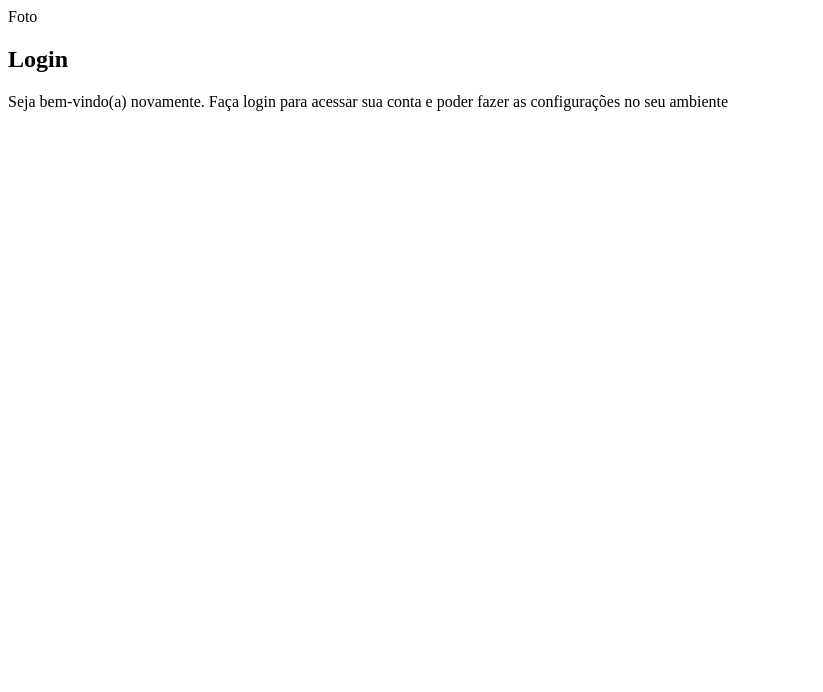
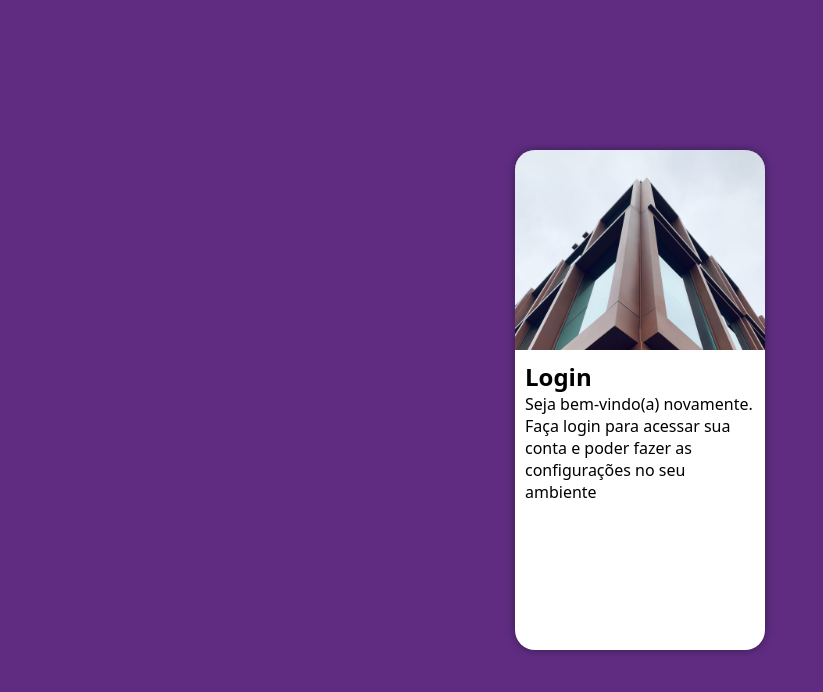
Before and after one commit to yukiomiyashiro/projeto-login, a plain HTML site: page index.html in a window 1280 px wide. Shown: the whole page, without its empty margins (0-823 px from the left). Drawn offline with Linux system fonts and the light colour scheme.

Commit message:
att estilos

```diff
--- a/estilos/style.css
+++ b/estilos/style.css
@@ -4,3 +4,48 @@
    --verde: #49a09d;
    --lilas: #5f2c82 ;
 }
+
+* {
+    font-family: system-ui, -apple-system, BlinkMacSystemFont, 'Segoe UI', Roboto, Oxygen, Ubuntu, Cantarell, 'Open Sans', 'Helvetica Neue', sans-serif;
+    padding: 0px;
+    margin: 0px;
+    box-sizing: border-box;
+}
+
+body, html {
+    background-color: var(--lilas);
+    height: 100vh;
+    width: 100vw;
+}
+
+main {
+    position: relative;
+    height: 100vh;
+    width: 100vw;
+}
+
+#login {
+    position: absolute;
+    top: 50%;
+    left: 50%;
+    transform: translate(-50%, -50%);
+    overflow: hidden;
+
+    background-color: white;
+    width: 250px;
+    height: 500px;
+    border-radius: 20px;
+    box-shadow: 0px 0px 10px rgba(0, 0, 0, 0.397);
+}
+
+#login > #imagem {
+    display: block;
+    background: var(--lilas) url(../imagens/pexels-david-underland-3523621.jpg) no-repeat;
+    background-size: cover;
+    height: 200px;
+}
+
+section#login > div#formulario {
+    display: block;
+    padding: 10px;
+}
--- a/index.html
+++ b/index.html
@@ -11,7 +11,7 @@
     <main>
         <section id="login">
             <div id="imagem">
-                Foto
+
             </div>
             <div id="formulario">
                 <h1>Login</h1>
```
